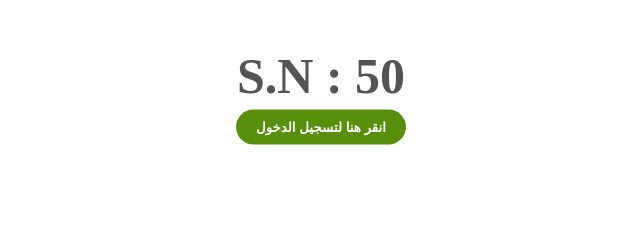
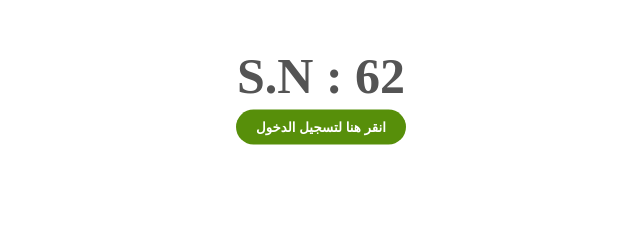
Before and after one commit to ALEmadTransport/account_62, a plain HTML site: page index.html in a window 1280 px wide. Shown: the part 273-513 px from the top of the page, 319-959 px from the left. Drawn offline with Linux system fonts and the light colour scheme.

Commit message:
Update index.html

```diff
--- a/index.html
+++ b/index.html
@@ -49,7 +49,7 @@
 
 <body>
     <img src="background.png" alt="">
-    <span class="sn-label">S.N : 50</span>
+    <span class="sn-label">S.N : 62</span>
     <br>
     <br>
     <br>
```
